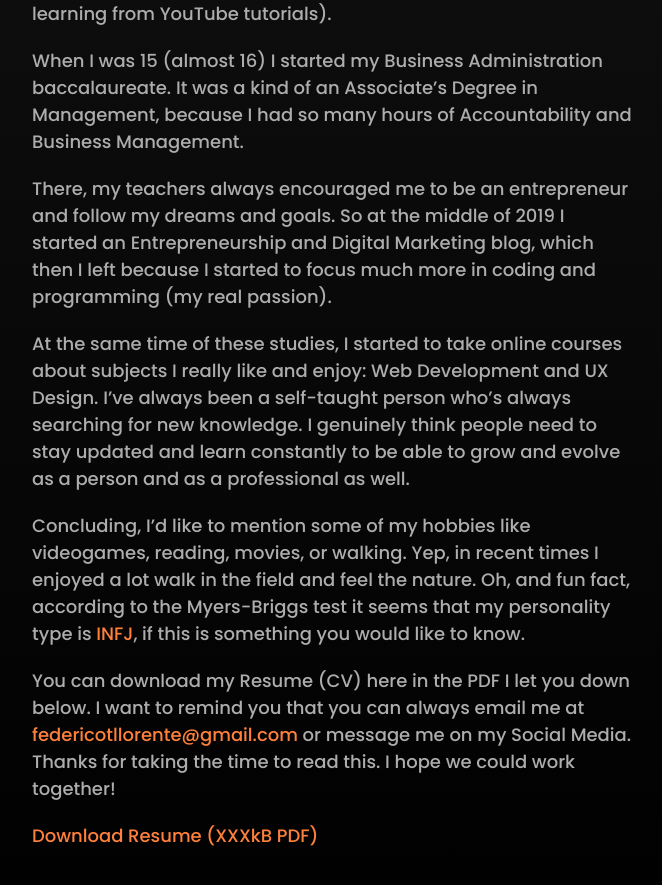
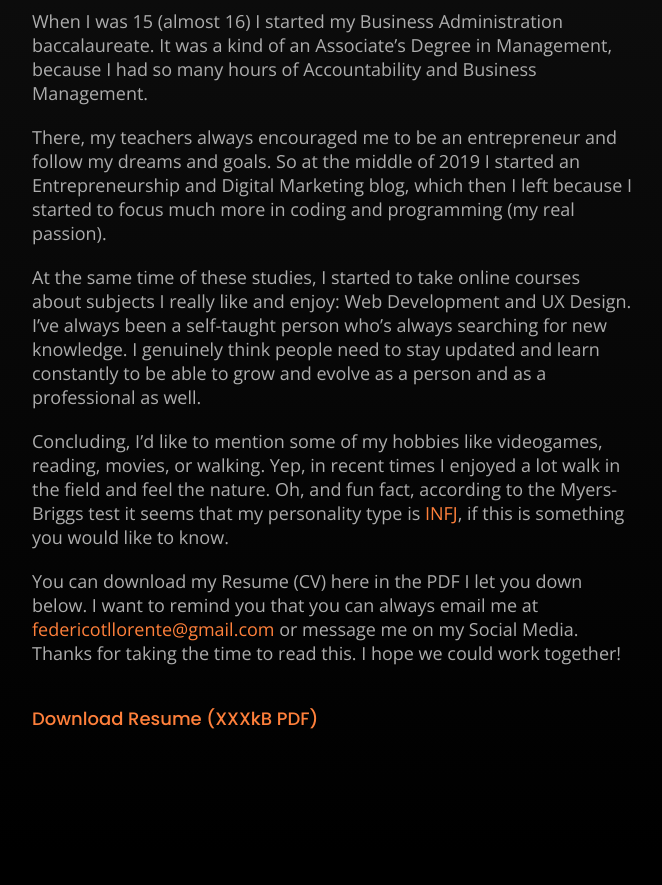
Before and after one commit to federicotllorente/react-portfolio-2021, a React app: page /about in a window 1280 px wide. Shown: the part 1487-2372 px from the top of the page, without its empty margins (308-970 px from the left). After the commit the page ends 2339 px from the top, so only its background shows below. Built offline with nearby package versions, Linux system fonts and the light colour scheme.

Commit message:
Favicon added, and the styles were updated – Now are two different fonts: one for the body and another for the titles, buttons, etc

```diff
--- a/src/index.html
+++ b/src/index.html
@@ -6,6 +6,7 @@
   <meta name="viewport" content="width=device-width, initial-scale=1" />
   <meta name="description" content="Front-end Developer Portfolio by Federico Tejedor Llorente" />
   <title>Front-end Developer – Federico Tejedor Llorente</title>
+  <link rel="shortcut icon" href="favicon.svg" type="image/x-icon">
 </head>
 
 <body>
--- a/src/styles/_about.scss
+++ b/src/styles/_about.scss
@@ -29,6 +29,12 @@
             padding: 50px 0 0;
             max-width: 600px;
             margin: 0 auto;
+            p {
+                &:last-of-type {
+                    padding: 20px 0;
+                    font-family: $secondaryFontFamily;
+                }
+            }
         }
     }
 }
--- a/src/styles/_burgermenu.scss
+++ b/src/styles/_burgermenu.scss
@@ -58,7 +58,7 @@
             background-color: transparent;
             color: $lightColor;
             font-size: $mobileFontSize;
-            font-family: $mainFontFamily;
+            font-family: $secondaryFontFamily;
             border: 2px solid $lightColor;
             transition: 0.2s;
             &:last-of-type {
--- a/src/styles/_header.scss
+++ b/src/styles/_header.scss
@@ -32,6 +32,7 @@
                 transform: translate(0, -3px);
             }
             a {
+                font-family: $secondaryFontFamily;
                 color: $lightColor;
                 &.currentPage {
                     color: $altLightColor;
--- a/src/styles/_mainbuttons.scss
+++ b/src/styles/_mainbuttons.scss
@@ -39,6 +39,7 @@
     background-color: $darkColor;
     border-radius: 0;
     box-shadow: 10px 10px 20px 10px $darkColorWOpacity;
+    font-family: $secondaryFontFamily;
     text-align: center;
     white-space: pre-wrap;
     transition: 0.2s;
--- a/src/styles/_portfolio.scss
+++ b/src/styles/_portfolio.scss
@@ -103,6 +103,7 @@
 
 .notAvailable {
     > div > p {
+        font-family: $secondaryFontFamily;
         &:hover {
             cursor: help;
         }
--- a/src/styles/main.scss
+++ b/src/styles/main.scss
@@ -9,14 +9,17 @@
 $altLightColor: #f1f1f1;
 
 // Fonts
-@import url('https://fonts.googleapis.com/css2?family=Poppins:ital,wght@0,100;0,200;0,300;0,400;0,500;0,600;0,700;0,800;0,900;1,100;1,200;1,300;1,400;1,500;1,600;1,700;1,800;1,900&display=swap');
+// @import url('https://fonts.googleapis.com/css2?family=Poppins:ital,wght@0,100;0,200;0,300;0,400;0,500;0,600;0,700;0,800;0,900;1,100;1,200;1,300;1,400;1,500;1,600;1,700;1,800;1,900&display=swap');
+@import url('https://fonts.googleapis.com/css2?family=Fira+Mono:wght@400;500;700&family=Open+Sans:ital,wght@0,300;0,400;0,600;0,700;0,800;1,300;1,400;1,600;1,700;1,800&family=Poppins:ital,wght@0,100;0,200;0,300;0,400;0,500;0,600;0,700;0,800;0,900;1,100;1,200;1,300;1,400;1,500;1,600;1,700;1,800;1,900&display=swap');
 $mainFontSize: 18px;
 $mobileFontSize: 15px;
 $h1FontSize: 60px;
 $h2FontSize: 32px;
 $h3FontSize: 22px;
 $hugeFontSize: 100px;
-$mainFontFamily: "Poppins", sans-serif;
+$mainFontFamily: "Open Sans", sans-serif;
+$secondaryFontFamily: "Poppins", sans-serif;
+$monospaceFontFamily: "Fira Mono", monospace;
 
 // Breakpoints
 $breakpointMobile: 425px;
@@ -54,14 +57,17 @@
         }
     }
     h1 {
+        font-family: $secondaryFontFamily;
         font-size: $h1FontSize;
         font-weight: 500;
     }
     h2 {
+        font-family: $secondaryFontFamily;
         font-size: $h2FontSize;
         font-weight: 500;
     }
-    h3, h4 {
+    h3, h4, h5 {
+        font-family: $secondaryFontFamily;
         font-size: $h3FontSize;
         font-weight: 500;
     }
--- a/webpack.config.js
+++ b/webpack.config.js
@@ -78,7 +78,8 @@
             filename: '[path][base].gz'
         }),
         new HtmlWebpackPlugin({
-            template: './src/index.html'
+            template: './src/index.html',
+            favicon: './src/favicon.svg'
         }),
         new Dotenv()
     ],
```
Also changed, not shown: src/favicon.svg (added).
